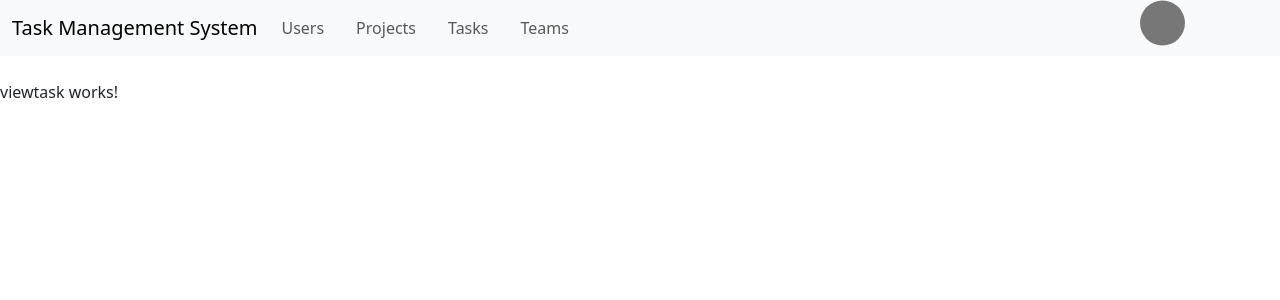
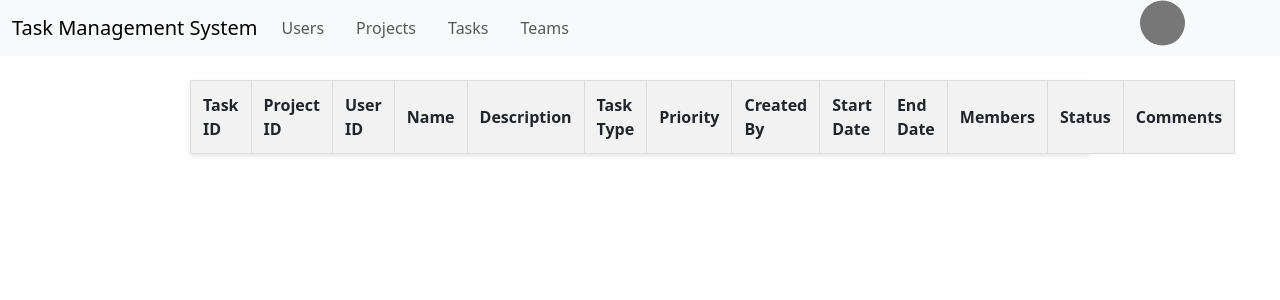
Before and after one commit to GowreeshEA/Seyyone-Time--Schedule, an Angular app in the folder taskmanagement/: page /viewtask in a window 1280 px wide. Shown: the top 300 px of the page. Built offline with nearby package versions, Linux system fonts and the light colour scheme.

Commit message:
team b modified

```diff
--- a/taskmanagement/src/app/project/project.component.html
+++ b/taskmanagement/src/app/project/project.component.html
@@ -66,14 +66,14 @@
       required
     />
 
-    <label for="teamMembers">Team Members:</label>
-    <input
-      type="text"
-      id="teamMembers"
-      [(ngModel)]="newProject.teamMembers"
-      [ngModelOptions]="{ standalone: true }"
-      required
-    />
+    <label for="owner">Teams:</label>
+    <button
+    type="button"
+    style="background-color: #3f51b5"
+
+  >
+    Teams
+  </button>
 
     <label for="startDate">Start Date:</label>
     <input
--- a/taskmanagement/src/app/project/project.component.ts
+++ b/taskmanagement/src/app/project/project.component.ts
@@ -28,7 +28,7 @@ export class ProjectComponent {
   makePDF() {
     let pdf = new jsPDF();
     pdf.text('Same Report', 25, 10);
-   pdf.save();
+   pdf.save('Project report.pdf');
   }
 
   toggleForm() {
--- a/taskmanagement/src/app/task/task.component.html
+++ b/taskmanagement/src/app/task/task.component.html
@@ -140,6 +140,11 @@
       </select>
     </div>
 
-    <button type="Create">Create</button>
+    <!-- <div class="form-group">
+      <button>
+        Comment</button>
+    </div> -->
+
+    <a routerLink="/create"><button type="Create" (click)="createTask()">Create</button></a>
   </form>
 </div>
--- a/taskmanagement/src/app/task/task.component.ts
+++ b/taskmanagement/src/app/task/task.component.ts
@@ -8,6 +8,9 @@ import { Component } from '@angular/core';
 export class TaskComponent {
   task: any = {}; // Initialize an empty object for the task data
 
+  createTask(){
+    alert("Added succesfully");
+  }
   onSubmit() {
     // Add your logic to handle the form submission here
     console.log('Form submitted', this.task);
--- a/taskmanagement/src/app/viewtask/viewtask.component.css
+++ b/taskmanagement/src/app/viewtask/viewtask.component.css
@@ -0,0 +1,81 @@
+/* styles.css */
+
+body {
+    font-family: 'Arial', sans-serif;
+    margin: 0;
+    padding: 0;
+    background-color: #f4f4f4;
+  }
+
+  .app-container {
+    display: flex;
+    flex-direction: column;
+    align-items: center;
+    padding: 20px;
+  }
+
+  .task-form {
+    max-width: 600px;
+    margin: 20px auto;
+    background-color: #fff;
+    padding: 20px;
+    box-shadow: 0 2px 5px rgba(0, 0, 0, 0.1);
+  }
+
+  form {
+    display: flex;
+    flex-wrap: wrap;
+  }
+
+  .form-group {
+    flex: 1 1 100%;
+    margin-bottom: 15px;
+  }
+
+  label {
+    display: block;
+    margin-bottom: 5px;
+  }
+
+  input,
+  select,
+  textarea {
+    width: 100%;
+    padding: 8px;
+    box-sizing: border-box;
+    margin-bottom: 10px;
+  }
+
+  button {
+    background-color: #3f51b5;
+    color: #fff;
+    padding: 10px 15px;
+    border: none;
+    cursor: pointer;
+  }
+
+  .task-table {
+    max-width: 900px;
+    margin: 20px auto;
+    background-color: #fff;
+    box-shadow: 0 2px 5px rgba(0, 0, 0, 0.1);
+  }
+
+  table {
+    width: 100%;
+    border-collapse: collapse;
+  }
+
+  th, td {
+    border: 1px solid #ddd;
+    padding: 12px;
+    text-align: left;
+  }
+
+  th {
+    background-color: #f2f2f2;
+  }
+
+  tr:hover {
+    background-color: #f5f5f5;
+  }
--- a/taskmanagement/src/app/viewtask/viewtask.component.html
+++ b/taskmanagement/src/app/viewtask/viewtask.component.html
@@ -1,2 +1,43 @@
+<!-- app.component.html -->
 <app-home></app-home>
-<p>viewtask works!</p>
+
+
+<!-- Table -->
+<div class="task-table">
+  <table>
+    <thead>
+      <tr>
+        <th>Task ID</th>
+        <th>Project ID</th>
+        <th>User ID</th>
+        <th>Name</th>
+        <th>Description</th>
+        <th>Task Type</th>
+        <th>Priority</th>
+        <th>Created By</th>
+        <th>Start Date</th>
+        <th>End Date</th>
+        <th>Members</th>
+        <th>Status</th>
+        <th>Comments</th>
+      </tr>
+    </thead>
+    <tbody>
+      <tr *ngFor="let t of tasks">
+        <td>{{ t.taskId }}</td>
+        <td>{{ t.projectId }}</td>
+        <td>{{ t.userId }}</td>
+        <td>{{ t.name }}</td>
+        <td>{{ t.description }}</td>
+        <td>{{ t.taskType }}</td>
+        <td>{{ t.priority }}</td>
+        <td>{{ t.createdBy }}</td>
+        <td>{{ t.startDate }}</td>
+        <td>{{ t.endDate }}</td>
+        <td>{{ t.members }}</td>
+        <td>{{ t.status }}</td>
+        <td><button>View</button></td>
+      </tr>
+    </tbody>
+  </table>
+</div>
--- a/taskmanagement/src/app/viewtask/viewtask.component.ts
+++ b/taskmanagement/src/app/viewtask/viewtask.component.ts
@@ -6,5 +6,58 @@ import { Component } from '@angular/core';
   styleUrl: './viewtask.component.css'
 })
 export class ViewtaskComponent {
+  task: Task = {
+    taskId: '',
+    projectId: '',
+    userId: '',
+    name: '',
+    description: '',
+    taskType: '',
+    priority: '',
+    createdBy: '',
+    startDate: '',
+    endDate: '',
+    members: '',
+    status: ''
+  };
+
+  tasks: Task[] = [];
+
+  onSubmit() {
+    this.tasks.push({ ...this.task });
+    this.resetForm();
+  }
+
+  resetForm() {
+    this.task = {
+      taskId: '',
+      projectId: '',
+      userId: '',
+      name: '',
+      description: '',
+      taskType: '',
+      priority: '',
+      createdBy: '',
+      startDate: '',
+      endDate: '',
+      members: '',
+      status: ''
+    };
+  }
+
 
 }
+export interface Task {
+  taskId: string;
+  projectId: string;
+  userId: string;
+  name: string;
+  description: string;
+  taskType: string;
+  priority: string;
+  createdBy: string;
+  startDate: string;
+  endDate: string;
+  members: string;
+  status: string;
+}
```
